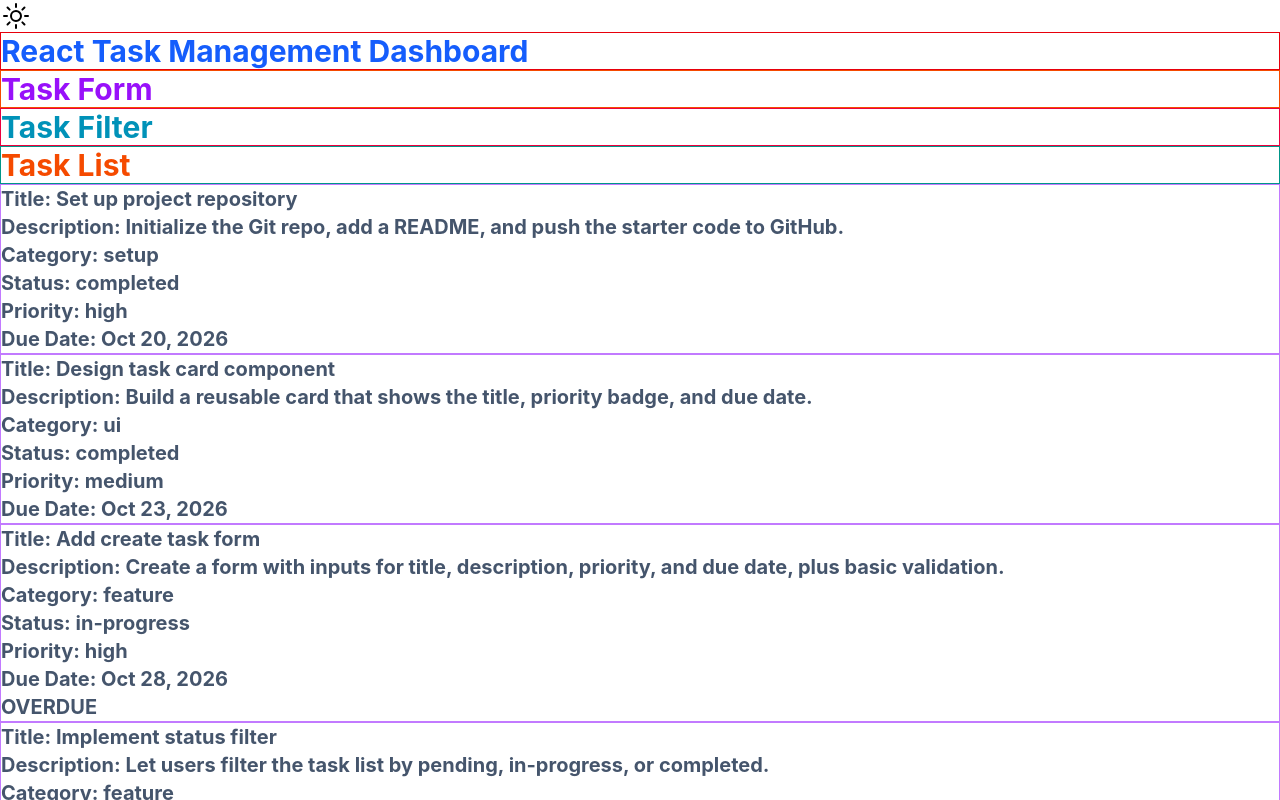
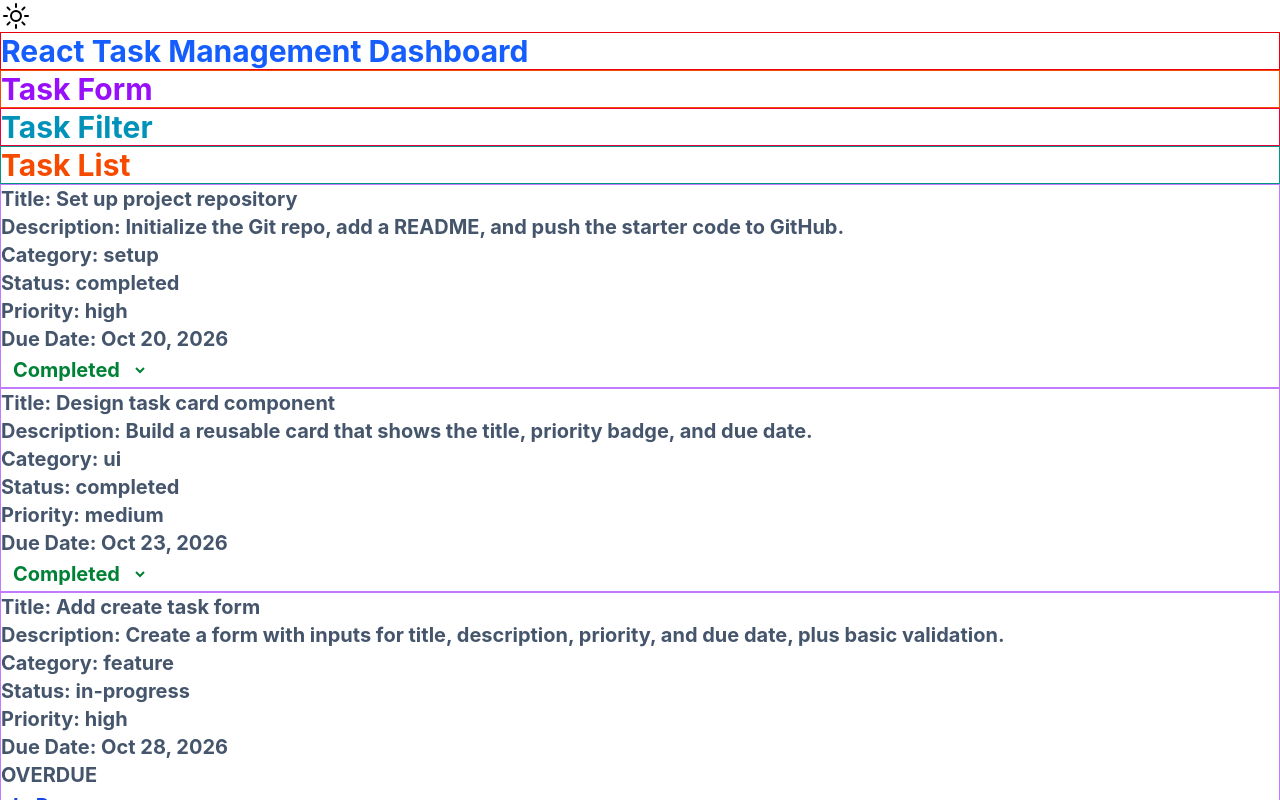
Before and after one commit to shanreed25/react-task-dashboard, a React (Vite) app: page / in a window 1280 px wide. Shown: the top 800 px of the page. Built offline with nearby package versions, Linux system fonts and the light colour scheme.

Commit message:
added functionality to update status

```diff
--- a/src/components/Dashboard/Dashboard.tsx
+++ b/src/components/Dashboard/Dashboard.tsx
@@ -4,11 +4,21 @@ import TaskFilter from "../TaskFilter/TaskFilter";
 import { SunIcon } from "@heroicons/react/24/outline";
 import { useState } from "react";
 import { mockTasks } from "../../data/mockTasks";
-import type { Task } from "../../types";
+import type { Task, TaskStatus } from "../../types";
 
 //holds task shared state
 function Dashboard() {
   const [tasks, setTasks] = useState<Task[]>(mockTasks)
+
+
+
+  function handleStatusChange(taskId: string, newStatus: TaskStatus){
+      setTasks(prev => prev.map((task) =>
+        task.id === taskId ? {...task, status : newStatus} : task
+        )
+      )
+  };
+
   return (
     <>
       <nav>
@@ -21,7 +31,7 @@ function Dashboard() {
 
       <TaskForm />
       <TaskFilter />
-      <TaskList tasks={tasks}/>
+      <TaskList tasks={tasks} onStatusChange={handleStatusChange}/>
     </>
   );
 }
--- a/src/components/TaskList/TaskItem.tsx
+++ b/src/components/TaskList/TaskItem.tsx
@@ -1,11 +1,11 @@
-import type { TaskItemProps } from "../../types"
-import { formatDate, isOverDue } from "../../utils/taskUtils";
+import type { TaskItemProps, TaskStatus } from "../../types"
+import { formatDate, getStatusStyles, isOverDue } from "../../utils/taskUtils";
 
-//displays task info
-//task info come from TaskList
-function TaskItem({task} : TaskItemProps) {
-  console.log(task);
-
+/*
+shows the task's fields, the formatted due date, and the OVERDUE label
+task info come from TaskList
+*/
+function TaskItem({task, onStatusChange} : TaskItemProps) {
   return (
     <div className="text-xl font-bold text-slate-600 border border-purple-400">
       <p>Title: {task.title}</p>
@@ -16,6 +16,21 @@ function TaskItem({task} : TaskItemProps) {
       <p>Due Date: {formatDate(task.dueDate)}</p>
       {isOverDue(task) && <span>OVERDUE</span>}
 
+      <div className="flex items-center gap-5">
+        <select
+          id={`task-${task.id}-status`}
+          name="task-status"
+          value={task.status}
+          onChange={(e) =>
+            onStatusChange(task.id, e.target.value as TaskStatus)
+          }
+          className={`${getStatusStyles(task.status)} cursor-pointer rounded-md px-2 py-1`}
+        >
+          <option value="pending">Pending</option>
+          <option value="in-progress">In Progress</option>
+          <option value="completed">Completed</option>
+        </select>
+      </div>
     </div>
   )
 }
--- a/src/components/TaskList/TaskList.tsx
+++ b/src/components/TaskList/TaskList.tsx
@@ -1,16 +1,21 @@
 import type { TaskListProps } from "../../types"
 import TaskItem from "./TaskItem"
 
-//displays each task in a list
-//tasks data comes from Dashboard
-function TaskList({tasks}: TaskListProps) {
-  console.log(tasks);
+/*
+maps over tasks and renders one TaskItem per task
+tasks data comes from Dashboard
+*/
+function TaskList({tasks, onStatusChange}: TaskListProps) {
   return (
     <>
       <h2 className="text-3xl font-bold text-orange-600 border border-teal-600">Task List</h2>
 
       {tasks.map((task) => (
-        <TaskItem key={task.id} task={task}/>
+        <TaskItem
+        key={task.id}
+        task={task}
+        onStatusChange={onStatusChange}
+        />
       ))}
 
     </>
--- a/src/types/index.ts
+++ b/src/types/index.ts
@@ -16,9 +16,11 @@ export interface Task {
 
 export interface TaskItemProps {
   task: Task;
+  onStatusChange: (taskId: string, newStatus: TaskStatus) => void;
 }
 
 
 export interface TaskListProps {
   tasks: Task[];
+  onStatusChange: (taskId: string, newStatus: TaskStatus) => void;
 }
--- a/src/utils/taskUtils.ts
+++ b/src/utils/taskUtils.ts
@@ -6,45 +6,60 @@ create a new Date using year, month minus 1, day
 return that date
 */
 
-import type { Task } from "../types";
+import type { Task, TaskStatus } from "../types";
 
 // builds and returns the Date 2026-10-20T07:00:00.000Z
-export  function parseDate(dueDate: string): Date{
-    //date.split("-"): splits the date string on "-"
-        //'2026-10-20' becomes [ '2026', '10', '20' ]
-    //.map(Number): converts each item to a number
-        //[ '2026', '10', '20' ] becomes [ 2026, 10, 20 ]
-    //[year, month, day]: destructure to year, month, day variables
-        //[ 2026, 10, 20 ]:
-        // 2026 is the vaue of year
-        // 10 is the value of month
-        // 20 is the value of day
-    const [year, month, day] = dueDate.split("-").map(Number);
+export function parseDate(dueDate: string): Date {
+  /*date.split("-"): splits the date string on "-"
+    '2026-10-20' becomes [ '2026', '10', '20' ]
+    .map(Number): converts each item to a number
+    [ '2026', '10', '20' ] becomes [ 2026, 10, 20 ]
+    [year, month, day]: destructure to year, month, day variables
+    [ 2026, 10, 20 ]:
+     2026 is the vaue of year
+     10 is the value of month
+     20 is the value of day
+  */
+  const [year, month, day] = dueDate.split("-").map(Number);
 
-    //create a new Date using year, month minus 1, day
-        //month minus 1 because month is zero-based
-        // date numbers for the months start at 0
-        // so January is not 1 it is 0 and December is not 12 it is 11
-    const indexedMonth = month -1
-
-    const parsedDate = new Date(year, indexedMonth, day)//2026-10-20T07:00:00.000Z
-
-    return parsedDate
+  /*create a new Date using year, month minus 1, day
+    month minus 1 because month is zero-based
+     date numbers for the months start at 0
+     so January is not 1 it is 0 and December is not 12 it is 11
+  */
+  const indexedMonth = month - 1;
+  const parsedDate = new Date(year, indexedMonth, day); //2026-10-20T07:00:00.000Z
+  return parsedDate;
 }
 
 //format the date to 'Oct 20, 2026'
-export function formatDate(dueDate: string): string{
-    return parseDate(dueDate).toLocaleDateString('en-US', { dateStyle: 'medium' })//'Oct 20, 2026'
+export function formatDate(dueDate: string): string {
+  return parseDate(dueDate).toLocaleDateString("en-US", {
+    dateStyle: "medium",
+  }); //'Oct 20, 2026'
 }
 
 //check if due date is before today and that the status is not complete
-export function isOverDue(task: Task): boolean{
-    const currentDay = new Date();
-    currentDay.setHours(0, 0, 0, 0)//remove time
-    const overDue = task.status !== "completed" &&
-                    parseDate(task.dueDate) < currentDay
+export function isOverDue(task: Task): boolean {
+  const currentDay = new Date();
+  currentDay.setHours(0, 0, 0, 0); //remove time
+  const overDue =
+    task.status !== "completed" && parseDate(task.dueDate) < currentDay;
 
-    return overDue;
+  return overDue;
+}
 
 
-}
+
+export function getStatusStyles(status: TaskStatus): string {
+        switch (status) {
+        case "pending":
+            return "bg-yellow-100 text-yellow-800";
+        case "in-progress":
+            return "bg-white text-blue-700";
+        case "completed":
+            return "bg-white text-green-700";
+        default:
+            return "bg-black text-yellow-500"
+    }
+  }
```
Also changed, not shown: 1 other file (tests, documents, lock files or other folders).
